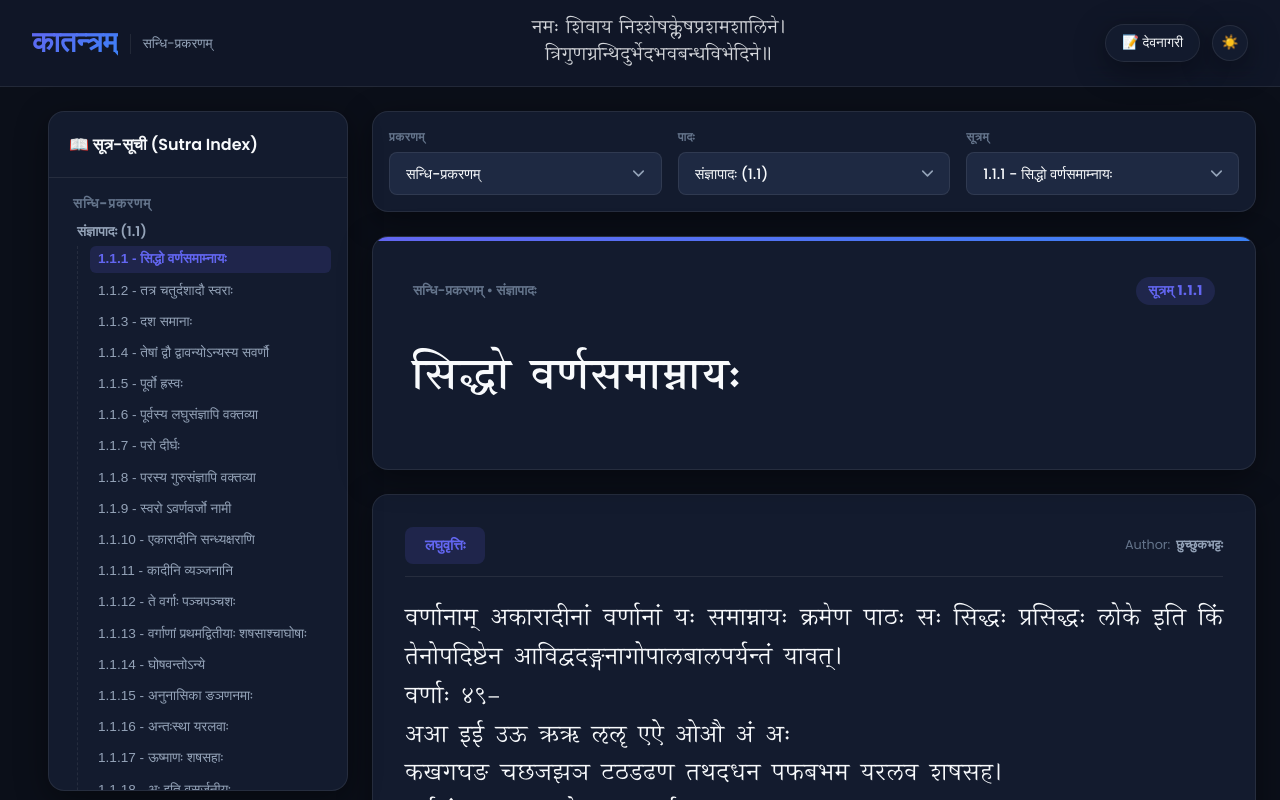
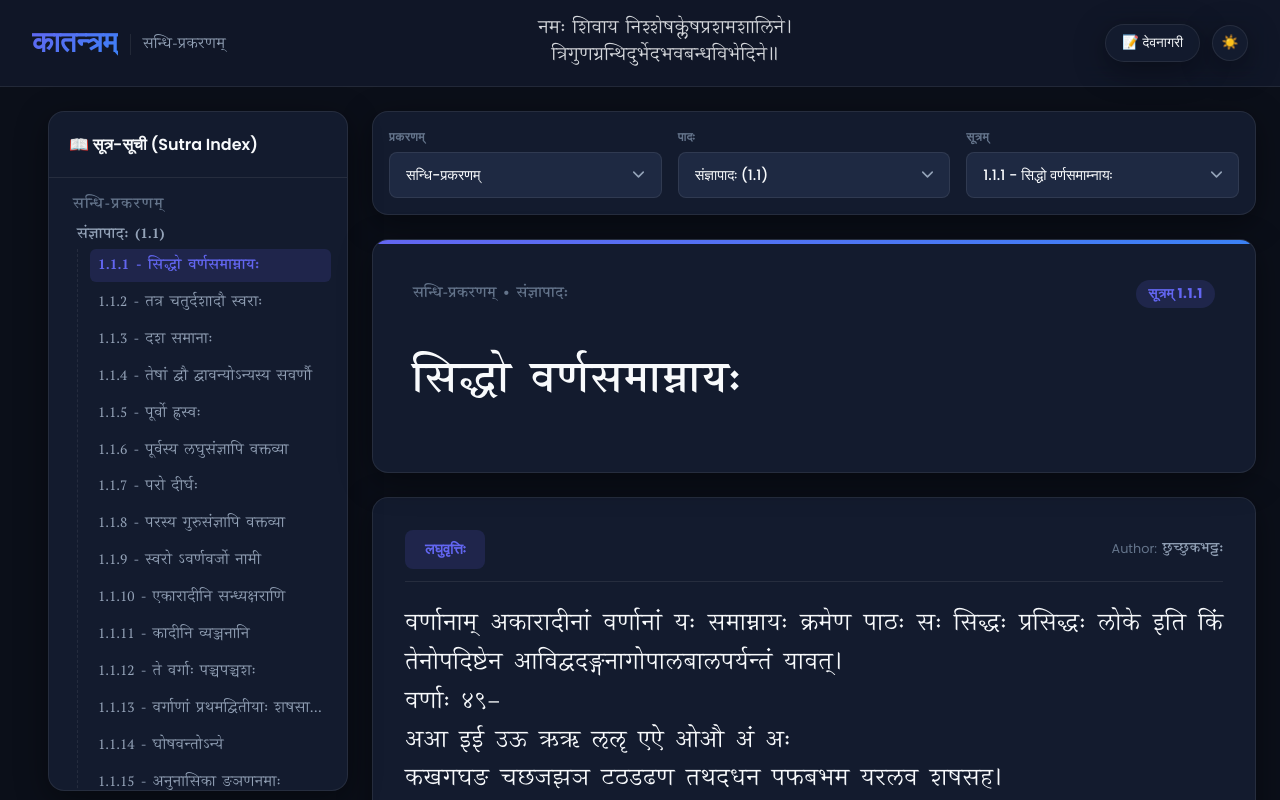
Before and after one commit to lokeshh/ksv, a React (Vite) app: page /#1.1.1 in a window 1280 px wide. Shown: the top 800 px of the page. Built offline with nearby package versions, Linux system fonts and the light colour scheme.

Commit message:
fix sarada issue 1

```diff
--- a/src/App.css
+++ b/src/App.css
@@ -500,7 +500,7 @@
 .commentary-text.sharada {
   font-family: var(--font-sharada);
   font-size: 1.2rem;
-  color: var(--text-secondary);
+  color: var(--text-primary);
 }
 
 /* Navigation Footer */
--- a/src/App.jsx
+++ b/src/App.jsx
@@ -159,7 +159,7 @@ function App() {
       <header className="app-header">
         <div className="header-brand">
           <div className="header-logo">कातन्त्रम्</div>
-          <div className="header-subtitle">
+          <div className={`header-subtitle ${script}`}>
             {transliterateIfNeeded(activeSutra.prakaranaNameDevanagari, script)}
           </div>
         </div>
@@ -218,12 +218,12 @@ function App() {
           <div className="sidebar-scroll">
             {katantraData.map((prakarana) => (
               <div key={prakarana.prakaranaId} className="prakarana-group">
-                <div className="prakarana-title-node">
+                <div className={`prakarana-title-node ${script}`}>
                   {transliterateIfNeeded(prakarana.prakaranaNameDevanagari, script)}
                 </div>
                 {prakarana.padas.map((pada) => (
                   <div key={pada.padaId} className="pada-group">
-                    <div className="pada-title-node">
+                    <div className={`pada-title-node ${script}`}>
                       {script === 'devanagari'
                         ? `${pada.padaNameDevanagari} (${pada.padaNo})`
                         : `${transliterateIfNeeded(pada.padaNameDevanagari, 'sharada')} (${pada.padaNo})`}
@@ -234,7 +234,7 @@ function App() {
                         return (
                           <button
                             key={sutra.sutraNo}
-                            className={`sutra-item-btn ${activeSutraIndex === globalIndex ? 'active' : ''}`}
+                            className={`sutra-item-btn ${activeSutraIndex === globalIndex ? 'active' : ''} ${script}`}
                             onClick={() => {
                               setActiveSutraIndex(globalIndex);
                               setMobileSidebarOpen(false); // Close drawer on mobile click
@@ -259,7 +259,7 @@ function App() {
             <div className="selector-group">
               <label>प्रकरणम्</label>
               <select
-                className="custom-select"
+                className={`custom-select ${script}`}
                 value={activeSutra.prakaranaId}
                 onChange={handlePrakaranaChange}
               >
@@ -274,7 +274,7 @@ function App() {
             <div className="selector-group">
               <label>पादः</label>
               <select
-                className="custom-select"
+                className={`custom-select ${script}`}
                 value={activeSutra.padaId}
                 onChange={handlePadaChange}
               >
@@ -291,7 +291,7 @@ function App() {
             <div className="selector-group">
               <label>सूत्रम्</label>
               <select
-                className="custom-select"
+                className={`custom-select ${script}`}
                 value={activeSutra.sutraNo}
                 onChange={handleSutraChange}
               >
@@ -307,7 +307,7 @@ function App() {
           {/* Active Sutra Reading Card */}
           <article className="sutra-card">
             <div className="sutra-card-header">
-              <div className="prakarana-badge">
+              <div className={`prakarana-badge ${script}`}>
                 {script === 'devanagari'
                   ? `${activeSutra.prakaranaNameDevanagari} • ${activeSutra.padaNameDevanagari}`
                   : `${transliterateIfNeeded(activeSutra.prakaranaNameDevanagari, 'sharada')} • ${transliterateIfNeeded(activeSutra.padaNameDevanagari, 'sharada')}`}
@@ -329,7 +329,7 @@ function App() {
                 {activeSutra.commentaries.map((comm, idx) => (
                   <button
                     key={idx}
-                    className={`commentary-tab-btn ${activeCommentaryIndex === idx ? 'active' : ''}`}
+                    className={`commentary-tab-btn ${activeCommentaryIndex === idx ? 'active' : ''} ${script}`}
                     onClick={() => setActiveCommentaryIndex(idx)}
                   >
                     {transliterateIfNeeded(comm.nameDevanagari, script)}
@@ -339,7 +339,7 @@ function App() {
               {activeSutra.commentaries[activeCommentaryIndex] && (
                 <div className="commentary-meta-author">
                   <span>Author:</span>
-                  <span className="author-name-highlight">
+                  <span className={`author-name-highlight ${script}`}>
                     {transliterateIfNeeded(activeSutra.commentaries[activeCommentaryIndex].authorDevanagari, script)}
                   </span>
                 </div>
```
Also changed, not shown: 1 other file (tests, documents, lock files or other folders).
